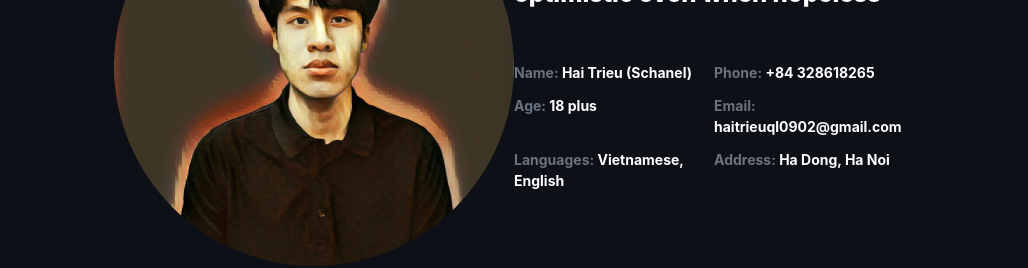
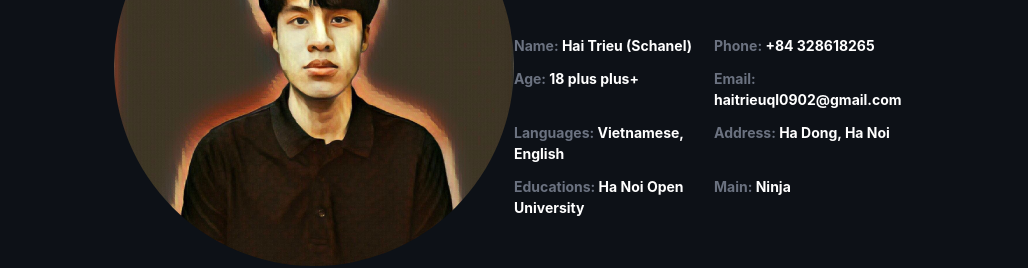
Before and after one commit to HaiTrieu0902/portfolio, a Next.js app: page / in a window 1280 px wide. Shown: the part 1082-1350 px from the top of the page, without its empty margins (126-1154 px from the left). Built offline with nearby package versions, Linux system fonts and the light colour scheme; a web font is replaced by a local one.

Commit message:
"done about"

```diff
--- a/src/components/About/About.tsx
+++ b/src/components/About/About.tsx
@@ -39,7 +39,7 @@ const About = () => {
                     <Col className="mt-3" span={12}>
                         <div className="d-flex gap-3">
                             <span className="text-gray-500 font-bold text-[14px]">Age: </span>
-                            <span className="font-bold text-[14px]">18 plus</span>
+                            <span className="font-bold text-[14px]">18 plus plus+</span>
                         </div>
                     </Col>
                     <Col className="mt-3" span={12}>
@@ -60,6 +60,18 @@ const About = () => {
                             <span className="font-bold text-[14px]">Ha Dong, Ha Noi</span>
                         </div>
                     </Col>
+                    <Col className="mt-3" span={12}>
+                        <div className="d-flex gap-3">
+                            <span className="text-gray-500 font-bold text-[14px]">Educations: </span>
+                            <span className="font-bold text-[14px]">Ha Noi Open University</span>
+                        </div>
+                    </Col>
+                    <Col className="mt-3" span={12}>
+                        <div className="d-flex gap-3">
+                            <span className="text-gray-500 font-bold text-[14px]">Main: </span>
+                            <span className="font-bold text-[14px]">Ninja</span>
+                        </div>
+                    </Col>
                 </Row>
             </Col>
         </Row>
```
